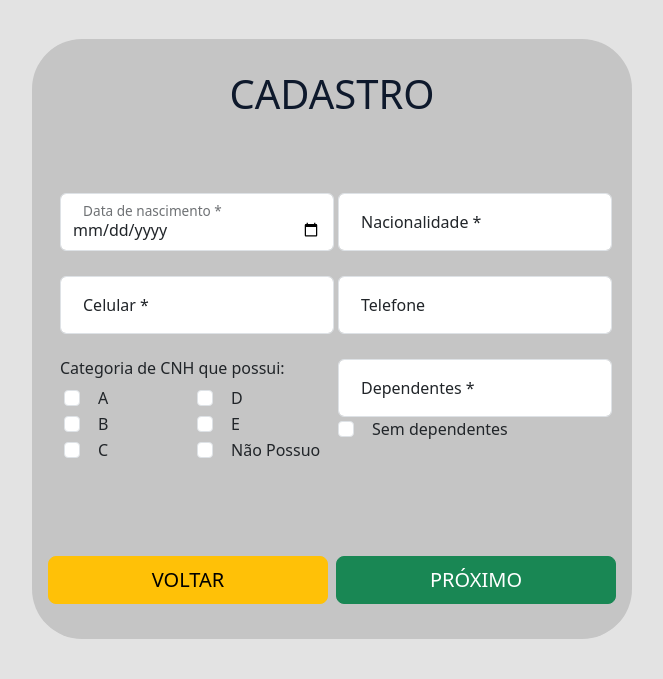
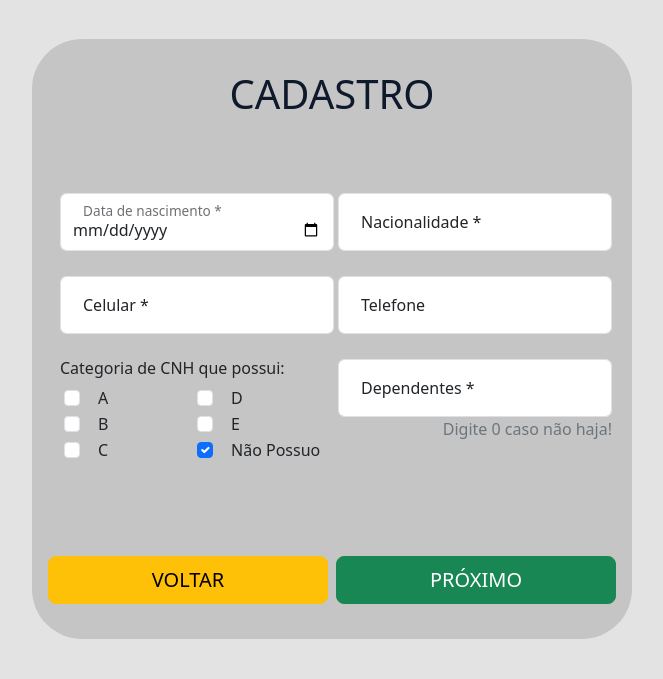
Before and after one commit to carlos-verdeiro/estagiou, a PHP site: page /public/cadastro/estagiario/etapa3.php in a window 1280 px wide. Shown: the part 121-800 px from the top of the page, without its empty margins (308-971 px from the left). Run offline with PHP 8.4, Linux system fonts and the light colour scheme.

Commit message:
continuar
mascara celular, dependentes, etc.
etapa 3

```diff
--- a/api/validacao.php
+++ b/api/validacao.php
@@ -40,7 +40,7 @@ if ($_SERVER['REQUEST_METHOD'] == 'POST') {
         exit;
     }
     //------RG------
-    if(isset($_POST['rg'])){
+    if (isset($_POST['rg'])) {
 
         if (!isset($_POST['rg']) && !is_numeric($_POST['rg'])) {
             http_response_code(400);
@@ -79,6 +79,5 @@ if ($_SERVER['REQUEST_METHOD'] == 'POST') {
 
         echo json_encode(['mensagem' => $mensagem]);
         exit;
-
     }
 }
--- a/assets/css/cadastro/etapas.css
+++ b/assets/css/cadastro/etapas.css
@@ -3,7 +3,8 @@
 
 #cadastro {
     width: 100%;
-    height: 85vh;
+    min-height: 85vh;
+    max-height: min-content;
     display: flex;
     align-items: center;
     justify-content: center;
--- a/assets/js/cadastro/validacao1.js
+++ b/assets/js/cadastro/validacao1.js
@@ -17,6 +17,9 @@ $(document).ready(function () {
     const feedbackGenero = $("#feedback-genero");
     const estadoCivil = $("#estadoCivil");
     const feedbackEstadoCivil = $("#feedback-estadoCivil");
+    //etapa 3
+    const nacionalidade = $("#nacionalidade");
+    const feedbackNacionalidade = $("#feedback-nacionalidade");
 
 
     // Máscara para o CPF
@@ -122,21 +125,6 @@ $(document).ready(function () {
                 });
             }
         });
-    }
-
-    function validacaoNome() {
-        let valNome = $(nome).val();
-
-        if (valNome.length == 0) {
-            $(feedbackNome).text('Campo obrigatório *');
-            $(nome).removeClass('is-valid');
-            $(nome).addClass('is-invalid');
-            return false;
-        } else {
-            $(nome).removeClass('is-invalid');
-            $(nome).addClass('is-valid');
-            return true;
-        }
     }
 
     function validacaoEmail() {
@@ -255,14 +243,35 @@ $(document).ready(function () {
         }
     }
 
+    function validacaoVazio(element, feedbackElement) {
+        let valor = $(element).val().trim();
+
+        if (valor.length == 0) {
+            $(feedbackElement).text('Campo obrigatório *');
+            $(element).removeClass('is-valid');
+            $(element).addClass('is-invalid');
+            return false;
+        } else {
+            $(element).removeClass('is-invalid');
+            $(element).addClass('is-valid');
+            return true;
+        }
+    }
+
+
 
     // Chamar as funções ao clicar fora dos campos
     cpf.on("blur", validacaoCPF);
-    nome.on("blur", validacaoNome);
+
+    nome.on("blur", function () {
+        validacaoVazio(nome, feedbackNome);
+    });
+
     email.on("blur", validacaoEmail);
 
     rg.on("blur", validacaoRG);
     orgaoEmissor.on("blur", validacaoOrgaoEmissor);
+
     estadoEmissor.on("blur change", function () {
         validacaoSelect(estadoEmissor, feedbackEstadoEmissor);
     });
@@ -271,6 +280,10 @@ $(document).ready(function () {
     });
     estadoCivil.on("blur change", function () {
         validacaoSelect(estadoCivil, feedbackEstadoCivil);
+    });
+
+    nacionalidade.on("blur", function () {
+        validacaoVazio(nacionalidade, feedbackNacionalidade);
     });
 
     $('#formEtapa1').submit(async function (event) {
@@ -304,4 +317,18 @@ $(document).ready(function () {
         }
     });
 
+    $('#formEtapa3').submit(function (event) {
+        // Evita o envio padrão do formulário
+        event.preventDefault();
+
+        // Realiza a validação do campo antes do envio
+        if (validacaoRG() && validacaoOrgaoEmissor() && validacaoSelect(estadoEmissor, feedbackEstadoEmissor) && validacaoSelect(genero, feedbackGenero) && validacaoSelect(estadoCivil, feedbackEstadoCivil)) {
+            // Se a validação for bem-sucedida, prossegue com o envio do formulário
+            this.submit();
+        } else {
+            // Se a validação falhar, exibe mensagem ou realiza ação necessária
+            console.log('Campos não preenchidos corretamente');
+        }
+    });
+
 });
--- a/public/cadastro/estagiario/action.php
+++ b/public/cadastro/estagiario/action.php
@@ -1,7 +1,7 @@
 <script type="module" src="https://cdn.jsdelivr.net/npm/ldrs/dist/auto/ring.js"></script>
 <link rel="stylesheet" href="../../../assets/css/cadastro/action.css">
 <!DOCTYPE html>
-<html lang="pt-be">
+<html lang="pt-br">
 
 <head>
   <meta charset="UTF-8">
--- a/public/cadastro/estagiario/etapa1.php
+++ b/public/cadastro/estagiario/etapa1.php
@@ -68,7 +68,7 @@ if (
 
 
 <!DOCTYPE html>
-<html lang="pt-be">
+<html lang="pt-br">
 
 <head>
     <meta charset="UTF-8">
--- a/public/cadastro/estagiario/etapa2.php
+++ b/public/cadastro/estagiario/etapa2.php
@@ -34,7 +34,7 @@ if (
 
 
 <!DOCTYPE html>
-<html lang="pt-be">
+<html lang="pt-br">
 
 <head>
     <meta charset="UTF-8">
--- a/public/cadastro/estagiario/etapa3.php
+++ b/public/cadastro/estagiario/etapa3.php
@@ -13,15 +13,28 @@ if (
     $_SESSION["dataNascimentoEstagiario"] = htmlspecialchars($_POST['dataNascimento'], ENT_QUOTES, 'UTF-8');
     $_SESSION["nacionalidadeEstagiario"] = htmlspecialchars($_POST['nacionalidade'], ENT_QUOTES, 'UTF-8');
     $_SESSION["celularEstagiario"] = htmlspecialchars($_POST['celular'], ENT_QUOTES, 'UTF-8');
-    $_SESSION["generoEstagiario"] = htmlspecialchars($_POST['genero'], ENT_QUOTES, 'UTF-8');
-
-    if (isset($_POST['nomeSocial']) && !empty($_POST['nomeSocial'])) {
-        $_SESSION["nomeSocialEstagiario"] = htmlspecialchars($_POST['nomeSocial'], ENT_QUOTES, 'UTF-8');
-    } else {
-        $_SESSION["nomeSocialEstagiario"] = '';
+    if (isset($_POST['telefone']) && $_POST['telefone'] != NULL) {
+        $_SESSION["telefoneEstagiario"] = htmlspecialchars($_POST['telefone'], ENT_QUOTES, 'UTF-8');
+    }
+    if (isset($_POST['cnhSem'])) {
+        $_SESSION["cnhEstagiario"] = NULL;
+    } else if (isset($_POST['cnh'])) {
+        $cnhzin = '';
+        for ($i = 0; $i < count($_POST['cnh']); $i++) {
+            $cnhzin .= $_POST['cnh'][$i];
+        }
+        $_SESSION["cnhEstagiario"] = htmlspecialchars($cnhzin, ENT_QUOTES, 'UTF-8');
+    }else {
+        $_SESSION["cnhEstagiario"] = NULL;
     }
 
-    $_SESSION["estadoCivilEstagiario"] = htmlspecialchars($_POST['estadoCivil'], ENT_QUOTES, 'UTF-8');
+
+    if (isset($_POST['dependentes']) && $_POST['dependentes'] != NULL && is_numeric($_POST['dependentes'])) {
+        $_SESSION["dependentesEstagiario"] = htmlspecialchars($_POST['dependentes'], ENT_QUOTES, 'UTF-8');
+    }else{
+        $_SESSION["dependentesEstagiario"] = 0;
+    }
+
     $_SESSION['statusCadastro'] = "andamento";
     $_SESSION['etapaCadastro'] = 4;
     header("Location: etapa" . $_SESSION['etapaCadastro'] . ".php");
@@ -35,7 +48,7 @@ if (
 
 
 <!DOCTYPE html>
-<html lang="pt-be">
+<html lang="pt-br">
 
 <head>
     <meta charset="UTF-8">
@@ -72,10 +85,11 @@ if (
     // Definindo constantes para as chaves da sessão
     define('DATA_NASCIMENTO_KEY', 'dataNascimentoEstagiario');
     define('NACIONALIDADE_KEY', 'nacionalidadeEstagiario');
+    define('CELULAR_KEY', 'celularEstagiario');
+    define('TELEFONE_KEY', 'telefoneEstagiario');
     define('CNH_KEY', 'cnhEstagiario');
     define('DEPENDENTES_KEY', 'dependentesEstagiario');
-    define('CELULAR_KEY', 'celularEstagiario');
-    define('TELEFONE_KEY', 'telefoneEstagiario');
+
 
     // Função para obter valor da sessão
     function pegarSessao($key)
@@ -90,11 +104,12 @@ if (
     $cnh = pegarSessao(CNH_KEY);
     $dependentes = pegarSessao(DEPENDENTES_KEY);
 
+
     ?>
 
 
     <section id="cadastro">
-        <form class="formComponent row" method="post" id="formEtapa2">
+        <form class="formComponent row" method="post" id="formEtapa3">
             <h1 id='tituloCadastro'>CADASTRO</h1>
             <div class="row divInputs ">
                 <div class="m-1 row">
@@ -120,7 +135,7 @@ if (
                             <option value="Espanhola"></option>
                             <option value="Chinesa"></option>
                         </datalist>
-                        <div class="invalid-feedback" id="feedback-orgaoEmissor">
+                        <div class="invalid-feedback" id="feedback-nacionalidade">
                             Preencha corretamente!
                         </div>
                     </div>
@@ -147,19 +162,19 @@ if (
                         <div class=" m-1 form-floating row p-0 me-1">
                             <div class="form-floating col p-0 me-1">
                                 <div class="form-check">
-                                    <input class="form-check-input" type="checkbox" value="A" id="cnhA" name="cnh">
+                                    <input class="form-check-input" type="checkbox" value="A" id="cnhA" name="cnh[]" <?php echo $c = (in_array("A", str_split($cnh))) ? 'checked' : '' ;?>>
                                     <label class="form-check-label" for="cnhA">
                                         A
                                     </label>
                                 </div>
                                 <div class="form-check">
-                                    <input class="form-check-input" type="checkbox" value="B" id="cnhB" name="cnh">
+                                    <input class="form-check-input" type="checkbox" value="B" id="cnhB" name="cnh[]" <?php echo $c = (in_array("B", str_split($cnh))) ? 'checked' : '' ;?>>
                                     <label class="form-check-label" for="cnhB">
                                         B
                                     </label>
                                 </div>
                                 <div class="form-check">
-                                    <input class="form-check-input" type="checkbox" value="C" id="cnhC" name="cnh">
+                                    <input class="form-check-input" type="checkbox" value="C" id="cnhC" name="cnh[]" <?php echo $c = (in_array("C", str_split($cnh))) ? 'checked' : '' ;?>>
                                     <label class="form-check-label" for="cnhC">
                                         C
                                     </label>
@@ -167,19 +182,19 @@ if (
                             </div>
                             <div class="form-floating col p-0 me-1"><!--CNH-->
                                 <div class="form-check">
-                                    <input class="form-check-input" type="checkbox" value="D" id="cnhD" name="cnh">
+                                    <input class="form-check-input" type="checkbox" value="D" id="cnhD" name="cnh[]" <?php echo $c = (in_array("D", str_split($cnh))) ? 'checked' : '' ;?>>
                                     <label class="form-check-label" for="cnhD">
                                         D
                                     </label>
                                 </div>
                                 <div class="form-check">
-                                    <input class="form-check-input" type="checkbox" value="E" id="cnhE" name="cnh">
+                                    <input class="form-check-input" type="checkbox" value="E" id="cnhE" name="cnh[]" <?php echo $c = (in_array("E", str_split($cnh))) ? 'checked' : '' ;?>>
                                     <label class="form-check-label" for="cnhE">
                                         E
                                     </label>
                                 </div>
                                 <div class="form-check">
-                                    <input class="form-check-input" type="checkbox" value="cnhSem" id="cnhSem" name="cnhSem">
+                                    <input class="form-check-input" type="checkbox" value="cnhSem" id="cnhSem" name="cnhSem" <?php echo $c = ($cnh === NULL) ? 'checked' : '' ;?>>
                                     <label class="form-check-label" for="cnhSem">
                                         Não Possuo
                                     </label>
@@ -193,19 +208,14 @@ if (
                         <div class="invalid-feedback" id="feedback-dependentes">
                             Preencha corretamente!
                         </div>
-                        <div class="form-check">
-                            <input class="form-check-input" type="checkbox" value="semDependentes" id="semDependentes" name="semDependentes">
-                            <label class="form-check-label" for="semDependentes">
-                                Sem dependentes
-                            </label>
-                        </div>
+                        <p class="text-secondary text-end">Digite 0 caso não haja!</p>
                     </div>
                 </div>
 
             </div>
 
             <div class="botoesAvanco row"><!--BOTÕES-->
-                <a href="etapa1.php" class="btn btn-warning btnVoltar col  m-1 btn btn-lg w-50">VOLTAR</a>
+                <a href="etapa2.php" class="btn btn-warning btnVoltar col  m-1 btn btn-lg w-50">VOLTAR</a>
                 <button type="submit" class="btn btn-success btnProximo col m-1 btn btn-lg w-50">PRÓXIMO</button>
             </div>
         </form>
```
